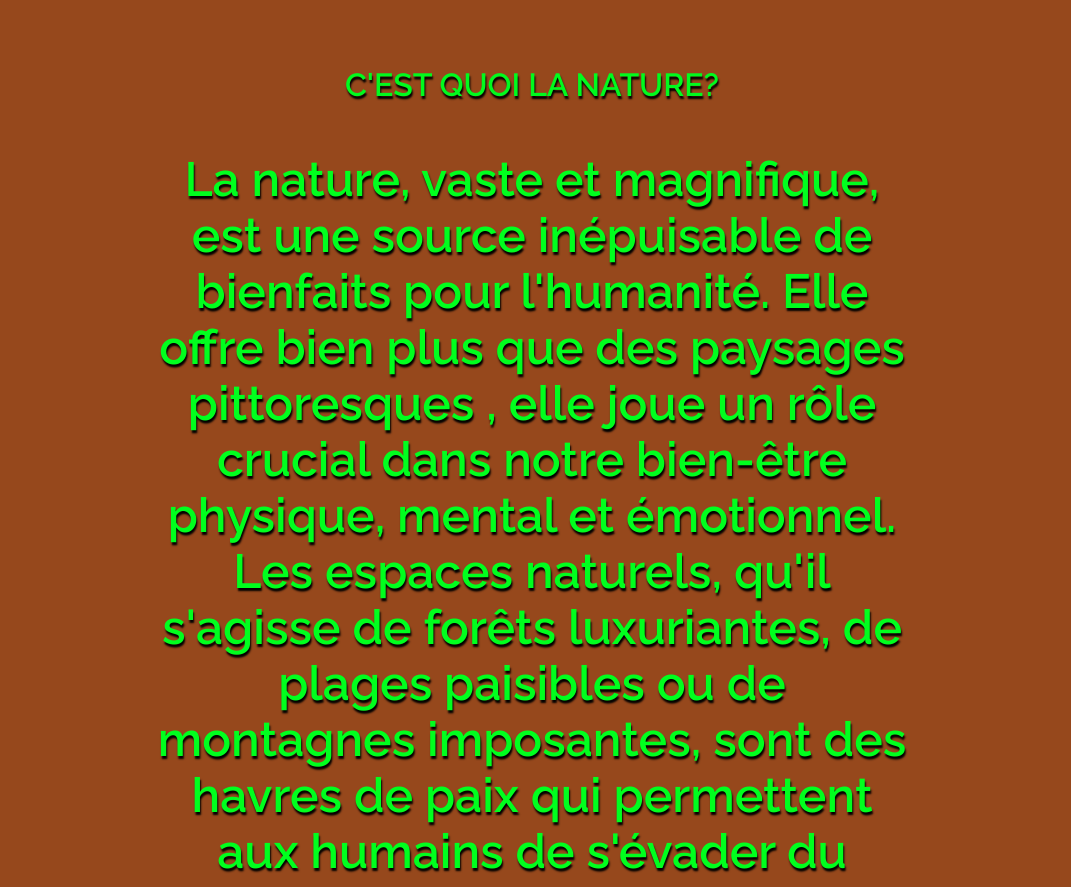
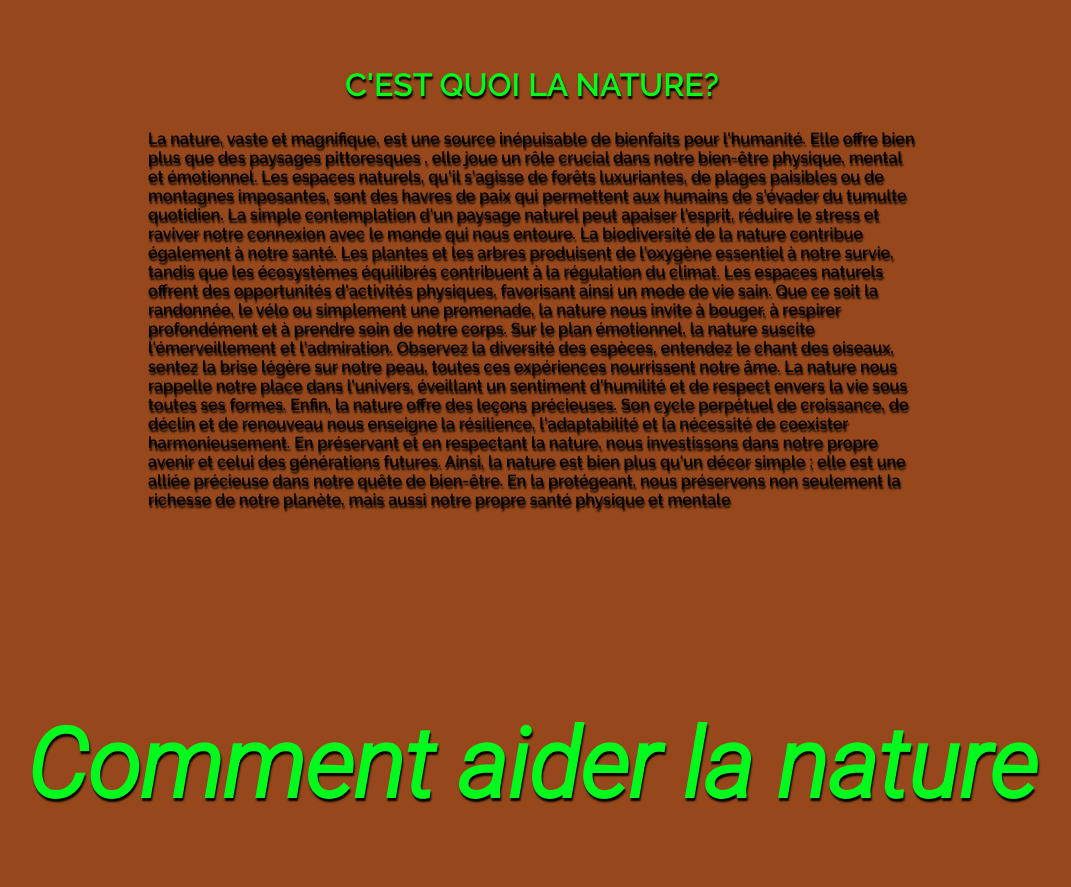
Before and after one commit to Ramzi2010/Ramzi2010.github.io, a plain HTML site: page index.html in a window 1280 px wide. Shown: the part 860-1747 px from the top of the page, without its empty margins (108-1179 px from the left). Drawn offline with Linux system fonts and the light colour scheme.

Commit message:
Update index.html

```diff
--- a/index.html
+++ b/index.html
@@ -26,7 +26,7 @@
        <section id="presentation">
          <div id="texteIntro">
             <h2>C'est quoi la nature?</h2>
-            <h3>La nature, vaste et magnifique, est une source inépuisable de bienfaits pour l'humanité. Elle offre bien plus que des paysages pittoresques , elle joue un rôle crucial dans notre bien-être physique, mental et émotionnel.
+            <p>La nature, vaste et magnifique, est une source inépuisable de bienfaits pour l'humanité. Elle offre bien plus que des paysages pittoresques , elle joue un rôle crucial dans notre bien-être physique, mental et émotionnel.
 
               Les espaces naturels, qu'il s'agisse de forêts luxuriantes, de plages paisibles ou de montagnes imposantes, sont des havres de paix qui permettent aux humains de s'évader du tumulte quotidien. La simple contemplation d'un paysage naturel peut apaiser l'esprit, réduire le stress et raviver notre connexion avec le monde qui nous entoure.
 
@@ -36,7 +36,7 @@
 
               Enfin, la nature offre des leçons précieuses. Son cycle perpétuel de croissance, de déclin et de renouveau nous enseigne la résilience, l'adaptabilité et la nécessité de coexister harmonieusement. En préservant et en respectant la nature, nous investissons dans notre propre avenir et celui des générations futures.
 
-              Ainsi, la nature est bien plus qu'un décor simple ; elle est une alliée précieuse dans notre quête de bien-être. En la protégeant, nous préservons non seulement la richesse de notre planète, mais aussi notre propre santé physique et mentale</h3>
+              Ainsi, la nature est bien plus qu'un décor simple ; elle est une alliée précieuse dans notre quête de bien-être. En la protégeant, nous préservons non seulement la richesse de notre planète, mais aussi notre propre santé physique et mentale</p>
          </div>
          <h1>Comment aider la nature</h1>
          <div id="projet1">
```
